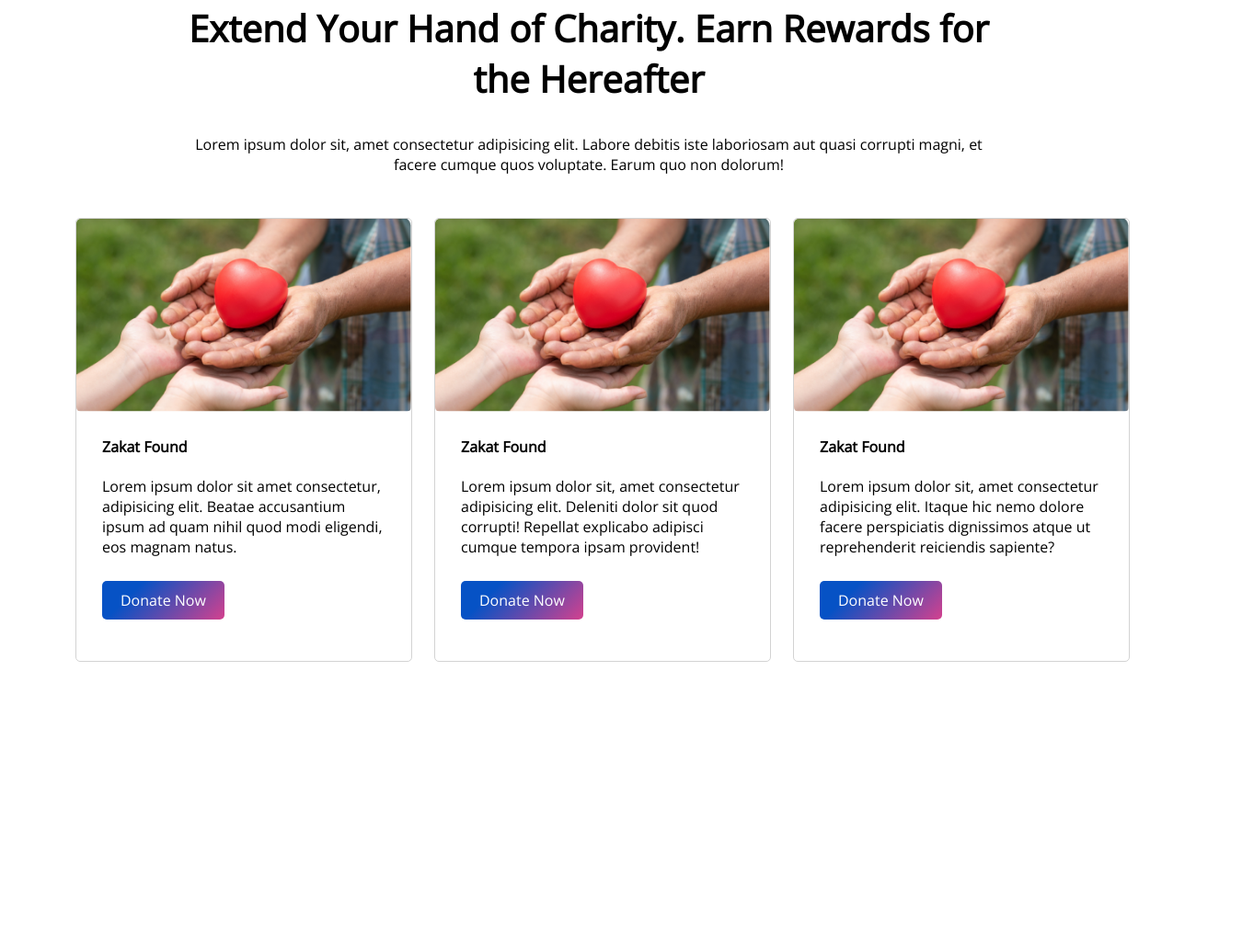
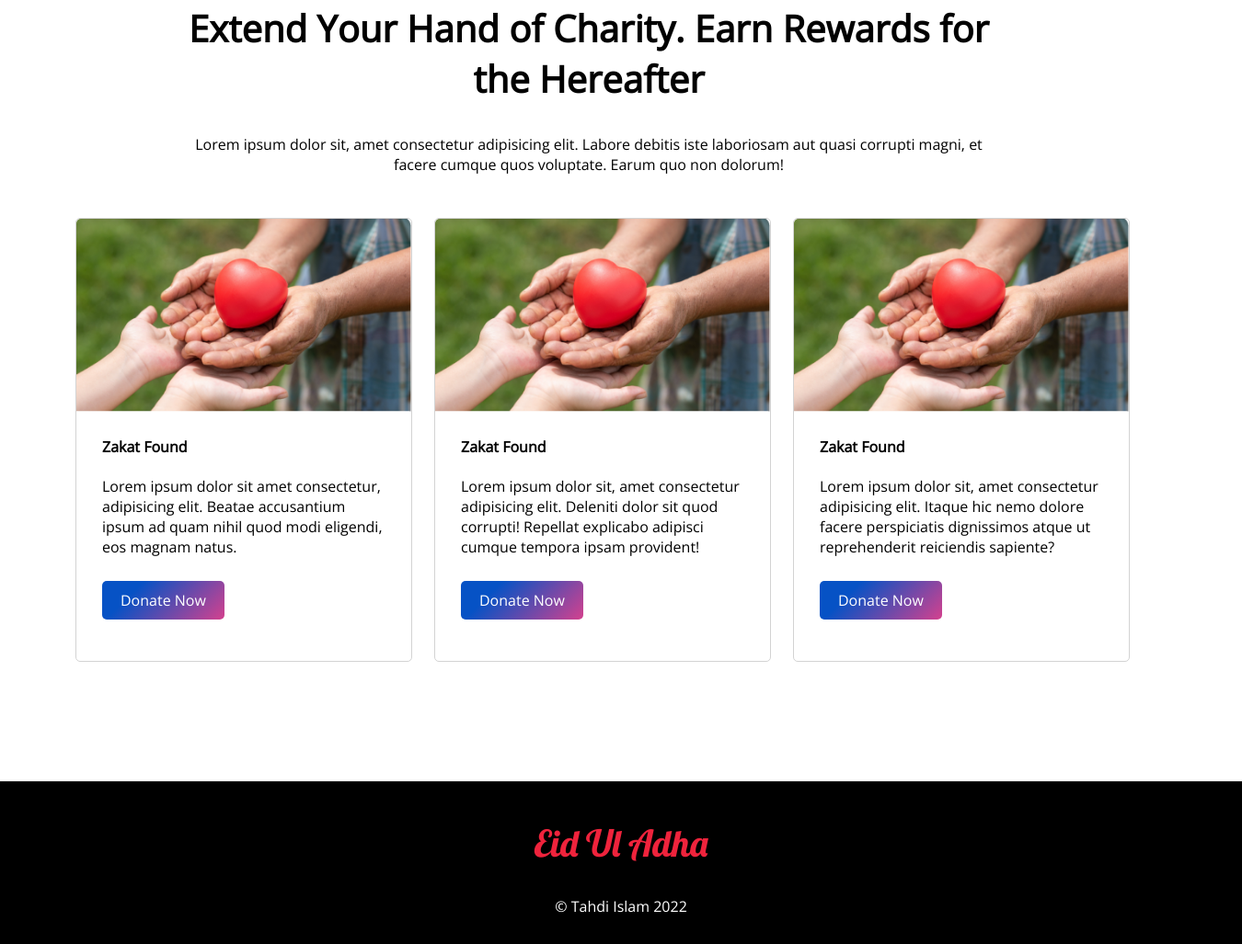
Before and after one commit to tahdiislam/project04, a plain HTML site: page index.html in a window 1280 px wide. Shown: the part 3279-4306 px from the top of the page at 92% size, 1350 px wide, since content can reach past the window. Before the commit the page ends 3999 px from the top, so only its background shows below. Drawn offline with nearby package versions, Linux system fonts and the light colour scheme.

Commit message:
complete the project

```diff
--- a/css/style.css
+++ b/css/style.css
@@ -1,13 +1,13 @@
 body {
-    font-family: 'Lobster', cursive;
     font-family: 'Open Sans', sans-serif;
     margin: 0;
     padding: 0;
+    overflow-x: hidden;
 }
 
 :root {
     --font-color: #fff;
-    --box-shadaw: #0e3879;
+    --box-shadaw: #588ad4;
 }
 
 /* first section starts here */
@@ -48,7 +48,7 @@ h2 {
 }
 
 .btn:hover {
-    box-shadow: -5px -5px 40px var(--box-shadaw);
+    box-shadow: 5px 5px 50px var(--box-shadaw);
 }
 
 /* first section ends here */
@@ -169,6 +169,10 @@ h2 {
 
 /* sixth section starts here */
 
+#sixth-section {
+    margin-bottom: 130px;
+}
+
 .div04 {
     width: 877px;
     height: 184px;
@@ -199,7 +203,7 @@ h2 {
 
 .div06 img {
     width: 364px;
-    border-radius: 5px;
+    border-radius: 5px 5px 0 0;
 }
 
 .div06 h4 {
@@ -215,3 +219,28 @@ h2 {
 }
 
 /* sixth section ends here */
+
+/* footer section starts here */
+
+footer {
+    width: 1350px;
+    height: 177px;
+    background-color: #000;
+    color: #fff;
+}
+
+
+footer h2 {
+    font-family: 'Lobster', cursive;
+    color: #EF233C;
+    padding-top: 42px;
+    font-weight: 500;
+    font-size: 40px;
+    text-align: center;
+}
+
+footer p {
+    text-align: center;
+}
+
+/* footer section ends here */
--- a/index.html
+++ b/index.html
@@ -140,7 +140,7 @@
     <!-- fifth section ends here -->
 
     <!-- sixth section starts here -->
-    <section class="sixth-section">
+    <section id="sixth-section">
         <div class="div04">
             <h2>
                 Extend Your Hand of Charity. Earn Rewards for the Hereafter
@@ -178,4 +178,12 @@
     </section>
     <!-- sixth section ends here -->
 </body>
+    <footer>
+        <h2>
+            Eid Ul Adha
+        </h2>
+        <p>
+            © Tahdi Islam 2022
+        </p>
+    </footer>
 </html>
```
